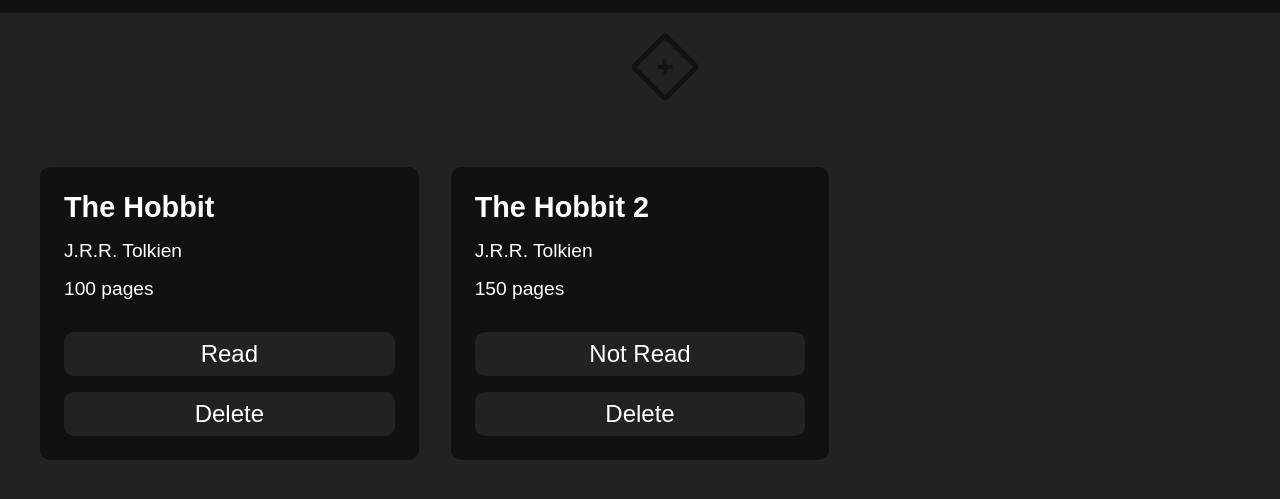
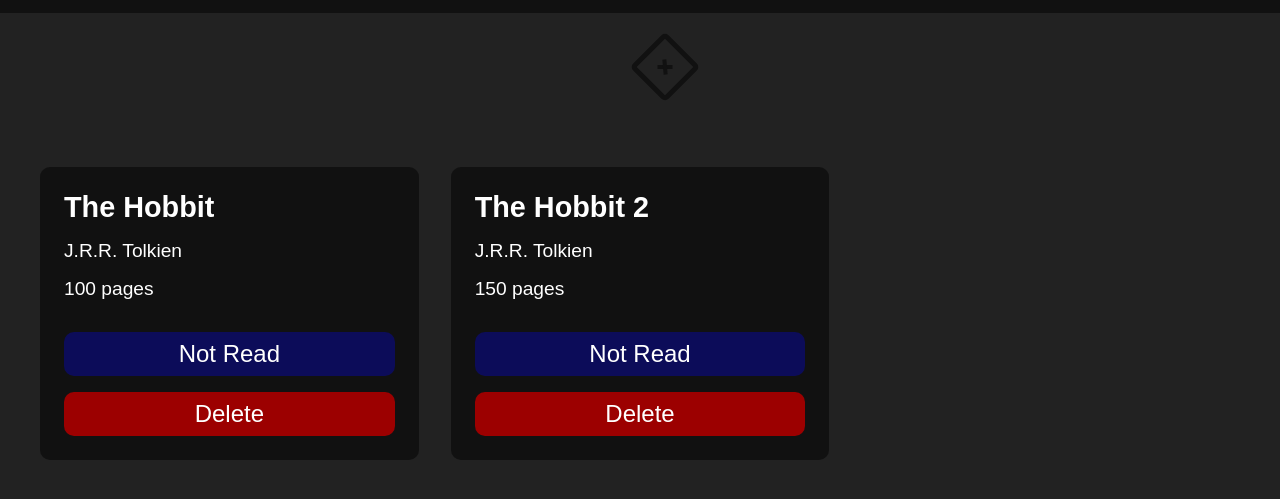
Before and after one commit to Anghy73/pageBooks, a plain HTML site: page index.html in a window 1280 px wide. Both pictures are taken after a click on the link "Read". Shown: the part 83-582 px from the top of the page. Drawn offline with Linux system fonts and the light colour scheme.

Commit message:
change in read status

```diff
--- a/index.html
+++ b/index.html
@@ -22,15 +22,6 @@
 
 
     <div class="container__books">
-      <!-- <div class="container__book">
-        <h2>The Hobbit</h2>
-        <p>Andy. J.R.R</p>
-        <p>100 pages</p>
-        <div class="container__btns">
-          <a>Not read</a>
-          <a>Delete</a>
-        </div>
-      </div> -->
     </div>
 
 
@@ -54,5 +45,17 @@
     </div>
 
   </main>
+
+  <template id="templateBook">
+    <div class="container__book" data-id="">
+      <h2 class="container__title"></h2>
+      <p class="container__author"></p>
+      <p class="container__pages"></p>
+      <div class="container__btns">
+        <a class="container__read">Not read</a>
+        <a class="container__delete">Delete</a>
+      </div>
+    </div>
+  </template>
 </body>
 </html>
--- a/js/app.js
+++ b/js/app.js
@@ -3,19 +3,20 @@ const addBook = document.querySelector(".container__add");
 const containerForm = document.querySelector(".container__form");
 const form = document.querySelector(".form");
 const containerBooks = document.querySelector(".container__books");
-const divError = document.querySelector(".divError");
-const date = new Date();
+const templateBook = document.getElementById('templateBook');
+const fragment = document.createDocumentFragment();
+let date = new Date();
 
 const bookList = [
   {
-    id: date.getTime(),
+    id: Date.now(),
     title: "The Hobbit",
     author: "J.R.R. Tolkien",
     pages: 100,
     read: true,
   },
   {
-    id: date.getTime(),
+    id: Date.now() + 100,
     title: "The Hobbit 2",
     author: "J.R.R. Tolkien",
     pages: 150,
@@ -24,14 +25,11 @@ const bookList = [
 ];
 
 function Book(title, author, pages, read) {
-  this.id = date.getTime();
+  this.id = Date.now();
   this.title = title;
   this.author = author;
   this.pages = pages;
   this.read = read;
-  // this.info = function() {
-  //   return `${this.id}, ${title}, ${author}, ${pages}, ${read}`
-  // }
 }
 
 document.addEventListener("DOMContentLoaded", () => {
@@ -46,20 +44,54 @@ function showBooks(list) {
   list.forEach((book) => {
     const readStatus = book.read ? "Read" : "Not Read";
 
-    // TODO: usar templates fragment cloneNode
+    const clone = templateBook.content.cloneNode(true)
 
-    containerBooks.innerHTML += `
-      <div class="container__book">
-        <h2>${book.title}</h2>
-        <p>${book.author}</p>
-        <p>${book.pages} pages</p>
-          <div class="container__btns">
-            <a>${readStatus}</a>
-            <a>Delete</a>
-          </div>
-      </div>
-    `;
+    clone.querySelector('.container__book').setAttribute('data-id', book.id)
+
+    clone.querySelector('.container__title').textContent = book.title;
+    clone.querySelector('.container__author').textContent = book.author;
+    clone.querySelector('.container__pages').textContent = `${book.pages} pages`;
+    let read = clone.querySelector('.container__read')
+    read.textContent = readStatus;
+
+    if (read.textContent === 'Read') {
+      read.classList.add('readYes')
+    } else {
+      read.classList.add('readNo')
+    }
+
+    clone.querySelector('.container__read').addEventListener('click', (e) => {
+      console.log('si');
+      console.log(book.read);
+      let parent = e.target.parentElement.parentElement.getAttribute('data-id');
+
+      bookList.forEach(book => {
+        if (book.id === parseInt(parent)) {
+          if (book.read) {
+            read.classList.remove('readYes')
+            read.classList.add('readNo')
+            read.textContent = 'Not Read'
+            book.read = false
+            console.log(bookList);
+          } else {
+            read.classList.remove('readNo')
+            read.classList.add('readYes')
+            read.textContent = 'Read'
+            book.read = true
+            console.log(bookList);
+          }
+        }
+      });
+
+    })
+    clone.querySelector('.container__delete').addEventListener('click', () => {
+      console.log('holas');
+    })
+
+    fragment.appendChild(clone)
   });
+
+  containerBooks.appendChild(fragment)
 }
 
 addBook.addEventListener("click", () => {
--- a/sass/style.scss
+++ b/sass/style.scss
@@ -119,6 +119,8 @@ body {
     top: 25vh;
     display: grid;
     grid-template-columns: repeat(auto-fill, minmax(290px, 1fr));
+    justify-content: center;
+    align-items: center;
     gap: 2rem;
     margin: 0 auto;
     padding-bottom: 1rem;
@@ -148,7 +150,7 @@ body {
     margin-top: 1rem;
     width: 100%;
 
-    & > a {
+    & a {
       width: 100%;
       padding: .5rem 1rem;
       border-radius: 10px;
@@ -156,6 +158,14 @@ body {
       font-size: 1.5rem;
       text-align: center;
       cursor: pointer;
+    }
+  }
+
+  &__delete {
+    background-color: rgb(156, 0, 0) !important;
+
+    &:hover {
+      background-color: red !important;
     }
   }
 
@@ -216,6 +226,21 @@ body {
   }
 }
 
+.readYes {
+  background-color: rgba(172, 255, 47, 0.3) !important;
+  &:hover {
+    background-color: rgba(172, 255, 47, 0.7) !important;
+  }
+}
+
+.readNo {
+  background-color: rgba(0, 0, 255, 0.3) !important;
+
+  &:hover {
+    background-color: rgba(0, 0, 255, 0.7) !important;
+  }
+}
+
 @media (max-width: 400px) {
   .container {
     padding: 0 .5rem;
```
Also changed, not shown: css/style.css, 1 other file.
